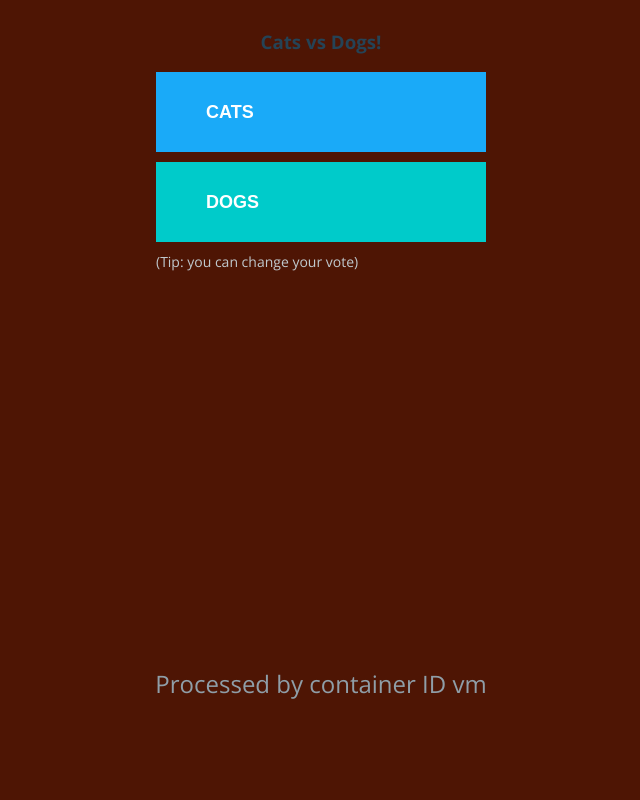
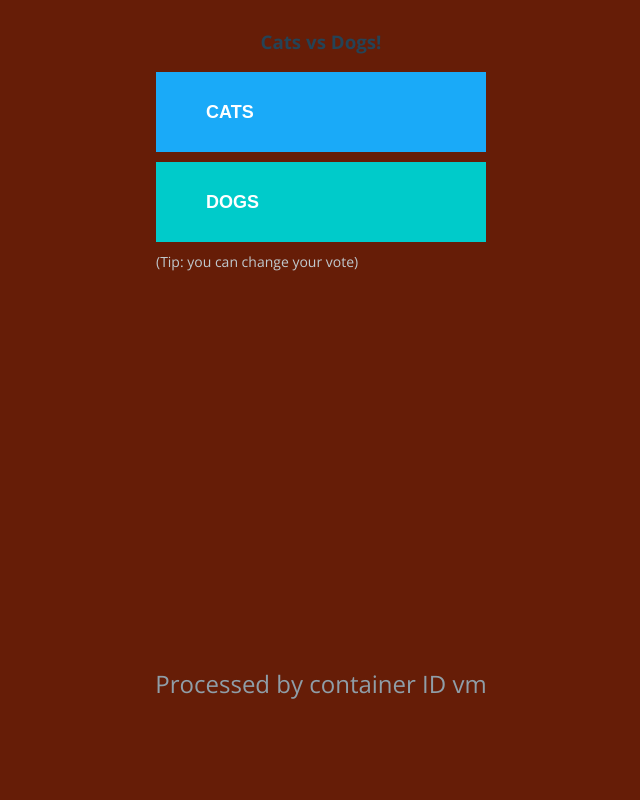
Before and after one commit to ahortalq/vote, a Flask app: page / in a window 1280 px wide. Shown: the whole page, without its empty margins (319-959 px from the left). Run offline with Flask 2, Linux system fonts and the light colour scheme; some libraries are stand-ins or nearby versions.

Commit message:
VA-31 Patch version SO

```diff
--- a/static/stylesheets/style.css
+++ b/static/stylesheets/style.css
@@ -6,7 +6,7 @@
 html,body{
   margin: 0;
   padding: 0;
-  background-color: #4e1504;
+  background-color: #661d07;
   height: 100vh;
   font-family: 'Open Sans';
 }
```
